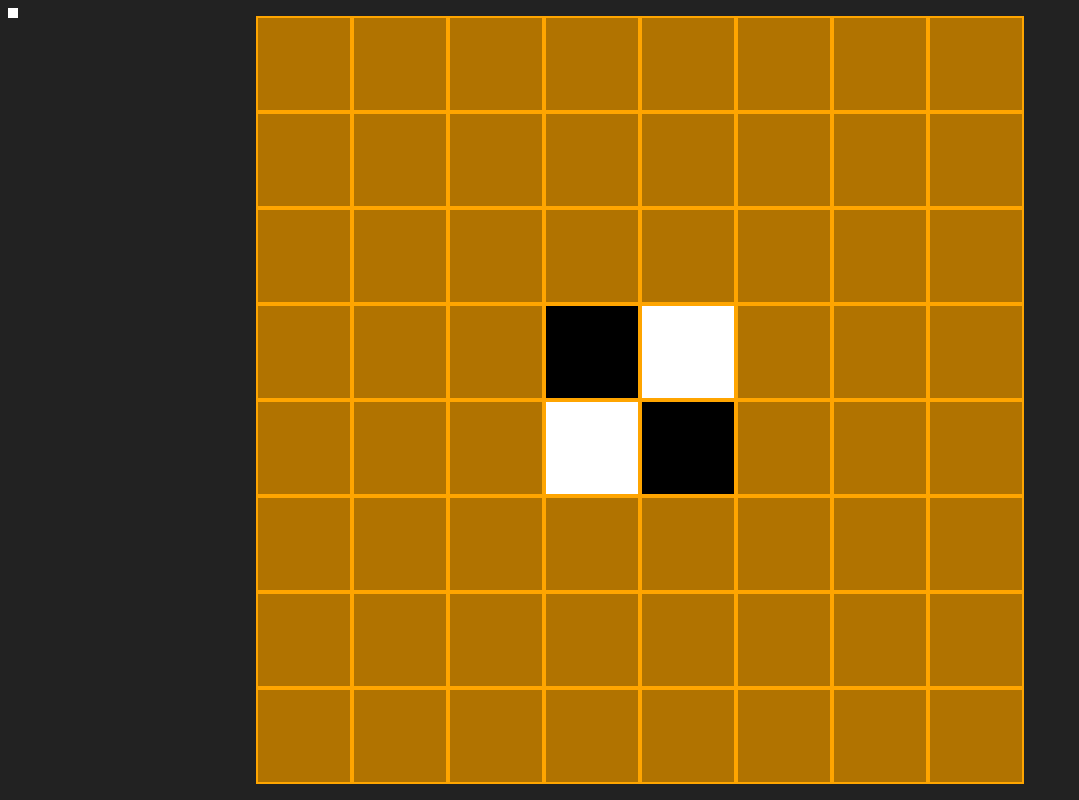
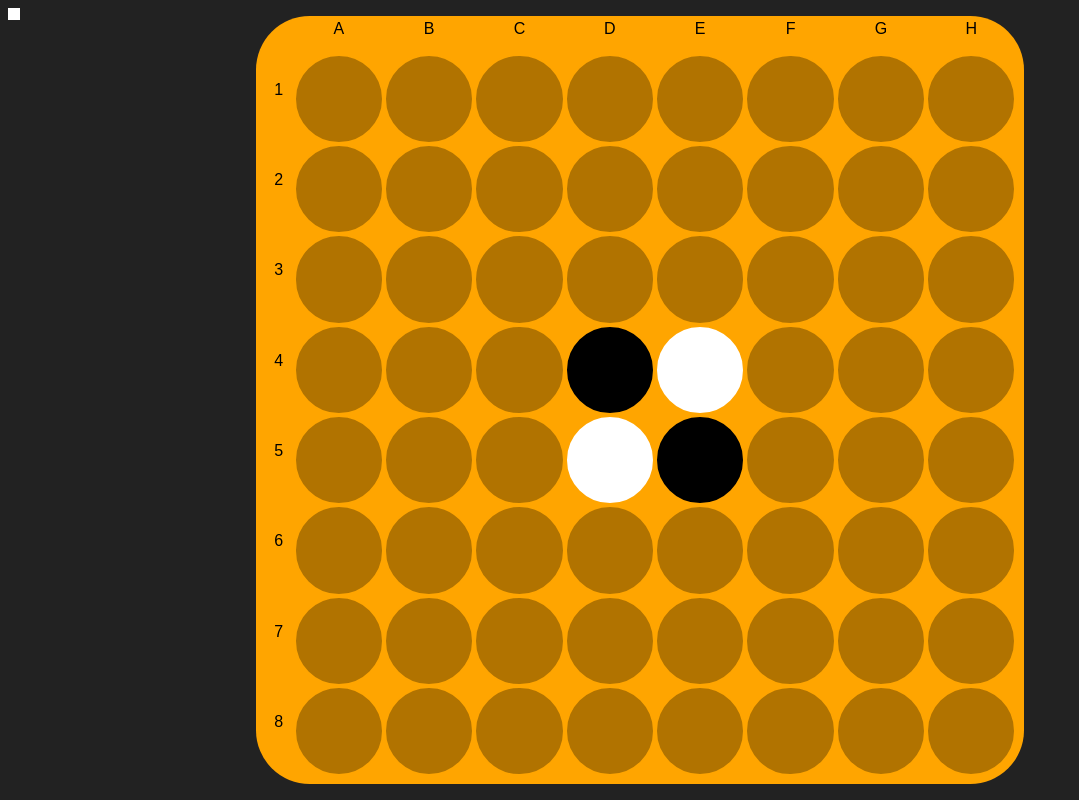
Before and after one commit to pexemo/Othello-Board, a plain HTML site: page index.html in a window 1280 px wide. Shown: the whole page, without its empty margins (0-1079 px from the left). Drawn offline with Linux system fonts and the light colour scheme.

Commit message:
Add files via upload

```diff
--- a/index.html
+++ b/index.html
@@ -10,6 +10,17 @@
 <body>
     <div id="nobat" class="white"></div>
     <div class="container">
+        <div class="colums"></div>
+        <div class="colums">A</div>
+        <div class="colums">B</div>
+        <div class="colums">C</div>
+        <div class="colums">D</div>
+        <div class="colums">E</div>
+        <div class="colums">F</div>
+        <div class="colums">G</div>
+        <div class="colums">H</div>
+
+        <div class="row">1</div>
         <div class="block"></div>
         <div class="block"></div>
         <div class="block"></div>
@@ -18,6 +29,8 @@
         <div class="block"></div>
         <div class="block"></div>
         <div class="block"></div>
+
+        <div class="row">2</div>
         <div class="block"></div>
         <div class="block"></div>
         <div class="block"></div>
@@ -26,6 +39,8 @@
         <div class="block"></div>
         <div class="block"></div>
         <div class="block"></div>
+
+        <div class="row">3</div>
         <div class="block"></div>
         <div class="block"></div>
         <div class="block"></div>
@@ -34,6 +49,8 @@
         <div class="block"></div>
         <div class="block"></div>
         <div class="block"></div>
+
+        <div class="row">4</div>
         <div class="block"></div>
         <div class="block"></div>
         <div class="block"></div>
@@ -42,6 +59,8 @@
         <div class="block"></div>
         <div class="block"></div>
         <div class="block"></div>
+
+        <div class="row">5</div>
         <div class="block"></div>
         <div class="block"></div>
         <div class="block"></div>
@@ -50,6 +69,8 @@
         <div class="block"></div>
         <div class="block"></div>
         <div class="block"></div>
+
+        <div class="row">6</div>
         <div class="block"></div>
         <div class="block"></div>
         <div class="block"></div>
@@ -58,6 +79,8 @@
         <div class="block"></div>
         <div class="block"></div>
         <div class="block"></div>
+
+        <div class="row">7</div>
         <div class="block"></div>
         <div class="block"></div>
         <div class="block"></div>
@@ -66,6 +89,8 @@
         <div class="block"></div>
         <div class="block"></div>
         <div class="block"></div>
+
+        <div class="row">8</div>
         <div class="block"></div>
         <div class="block"></div>
         <div class="block"></div>
--- a/style.css
+++ b/style.css
@@ -1,37 +1,51 @@
 html {
-    background-color: #222;
+    background: #222;
+    color: #000;
+    font-family: Sans-Serif;
 }
 #nobat {
     position: fixed;
     width: 10px;
     height: 10px;
+    border: 1px solid #fff;
     transition: background-color .5s;
 }
 .container {
     display: grid;
-    background: #b17300;
-    grid-template-columns: 12.5% 12.5% 12.5% 12.5% 12.5% 12.5% 12.5% 12.5%;
+    grid-template-columns: 4% 12% 12% 12% 12% 12% 12% 12% 12%;
+    grid-template-rows: 4% 12% 12% 12% 12% 12% 12% 12% 12%;
     box-sizing: border-box;
+    background: #ffa500;
+    padding: 2mm;
+    border-radius: 7%;
     position: absolute;
     left: 50%;
     top: 50%;
     transform: translate(-50%, -50%);
 }
+.colums {
+    text-align: center;
+    transform: translateY(-1mm);
+}
+.row {
+    text-align: center;
+    padding: 90% 0;
+}
 .block {
     border: 2px solid #ffa500;
     box-sizing: border-box;
+    background: #b17300;
+    border-radius: 100%;
     transition: background-color .5s;
 }
 @media screen and (orientation:portrait) {
     .container {
-        width: 100%;
-        height: 100%;
+        width: 96%;
     }
 }
 @media screen and (orientation:landscape) {
     .container {
-        width: auto;
-        height: 96vh;
+        height: 96%;
     }
 }
 .white {
```
